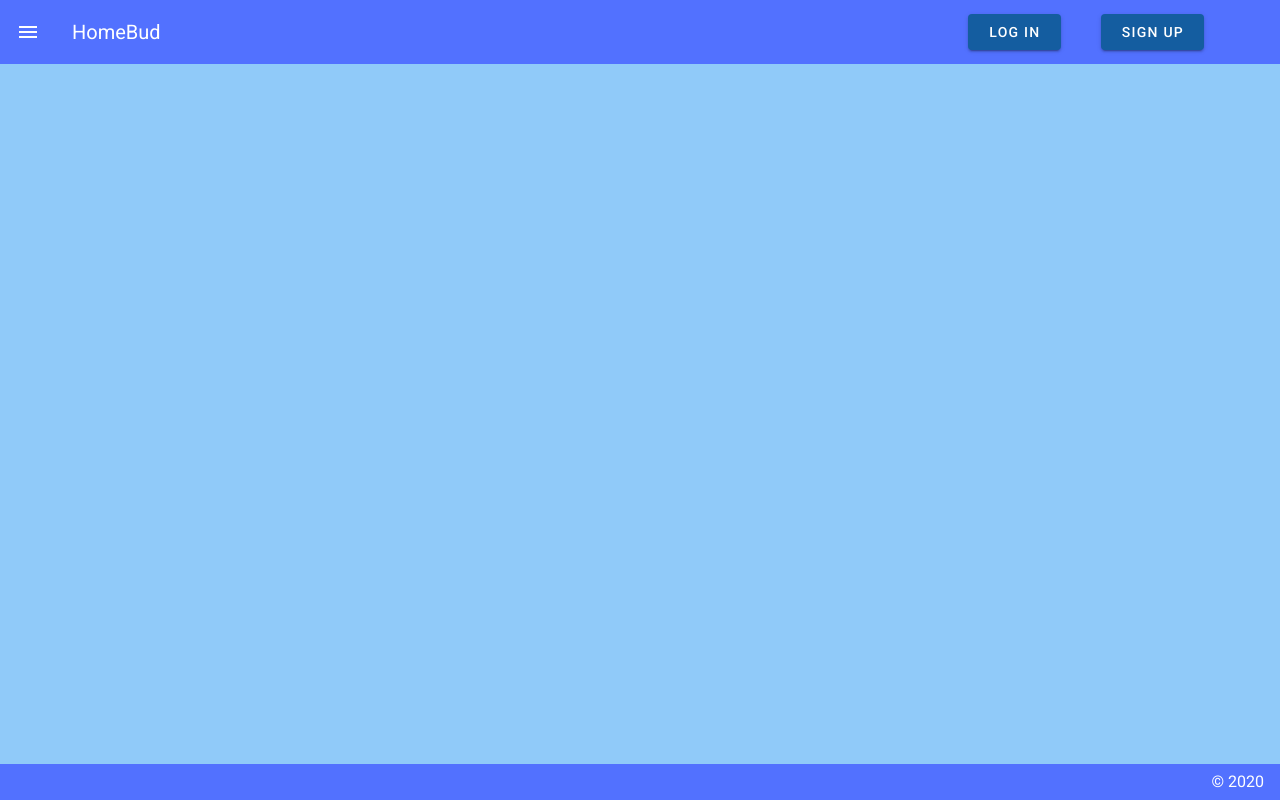
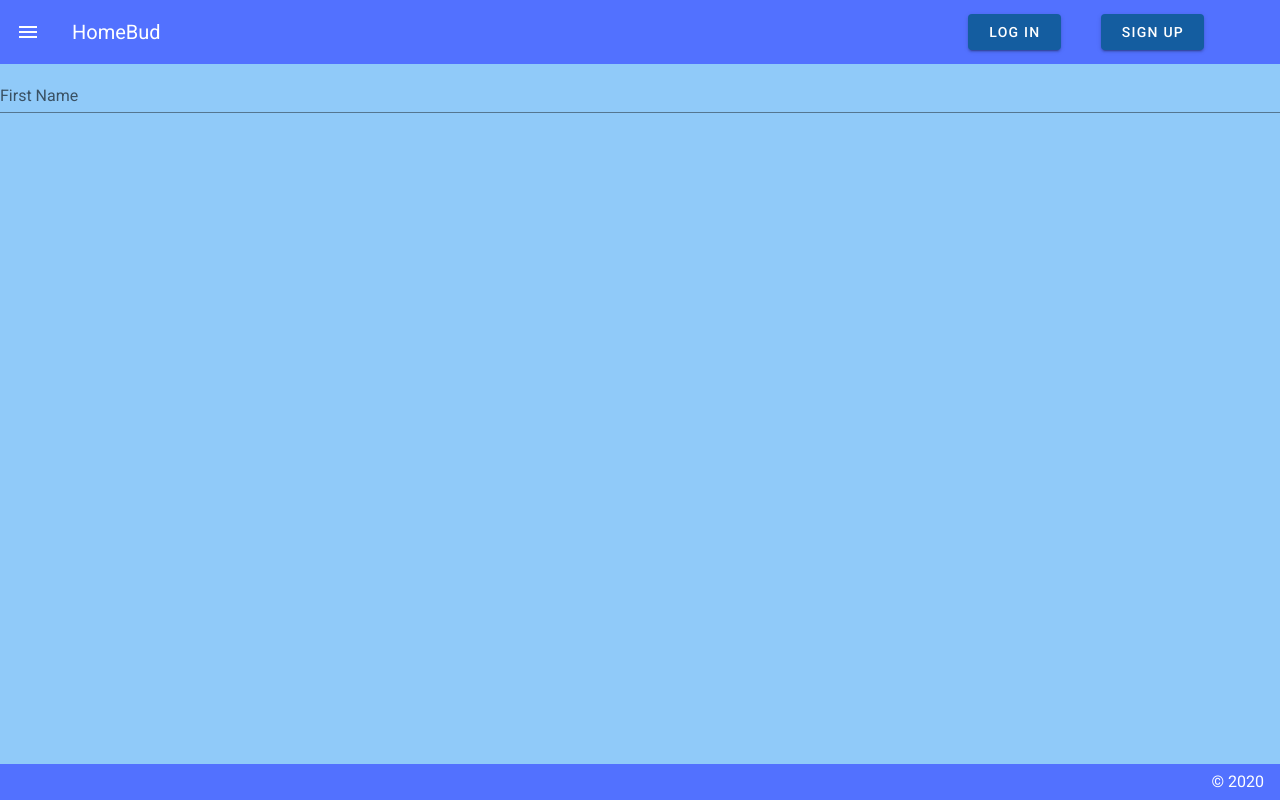
Before and after one commit to vmc9/HomeBud, a Vue app in the folder webapp/: page /signup in a window 1280 px wide. Built offline with nearby package versions, Linux system fonts and the light colour scheme.

Commit message:
routing updates

```diff
--- a/webapp/src/router/index.js
+++ b/webapp/src/router/index.js
@@ -17,6 +17,11 @@ Vue.use(VueRouter)
     // this generates a separate chunk (about.[hash].js) for this route
     // which is lazy-loaded when the route is visited.
     component: () => import(/* webpackChunkName: "about" */ '../views/About.vue')
+  },
+  {
+    path: '/signup',
+    name: 'Signup',
+    component: () => import('../views/Signup.vue')
   }
 ]
 
--- a/webapp/src/views/Login.vue
+++ b/webapp/src/views/Login.vue
@@ -1,5 +1,7 @@
 <template>
+    <div>
 
+    </div>
 </template>
 
 <script>
--- /dev/null
+++ b/webapp/src/views/Signup.vue
@@ -0,0 +1,17 @@
+<template>
+    <div>
+        <v-form>
+            <v-text-field
+                name="name"
+                label="First Name"
+                id="id"
+            ></v-text-field>
+        </v-form>
+    </div>
+</template>
+
+<script>
+export default {
+
+}
+</script>
```
